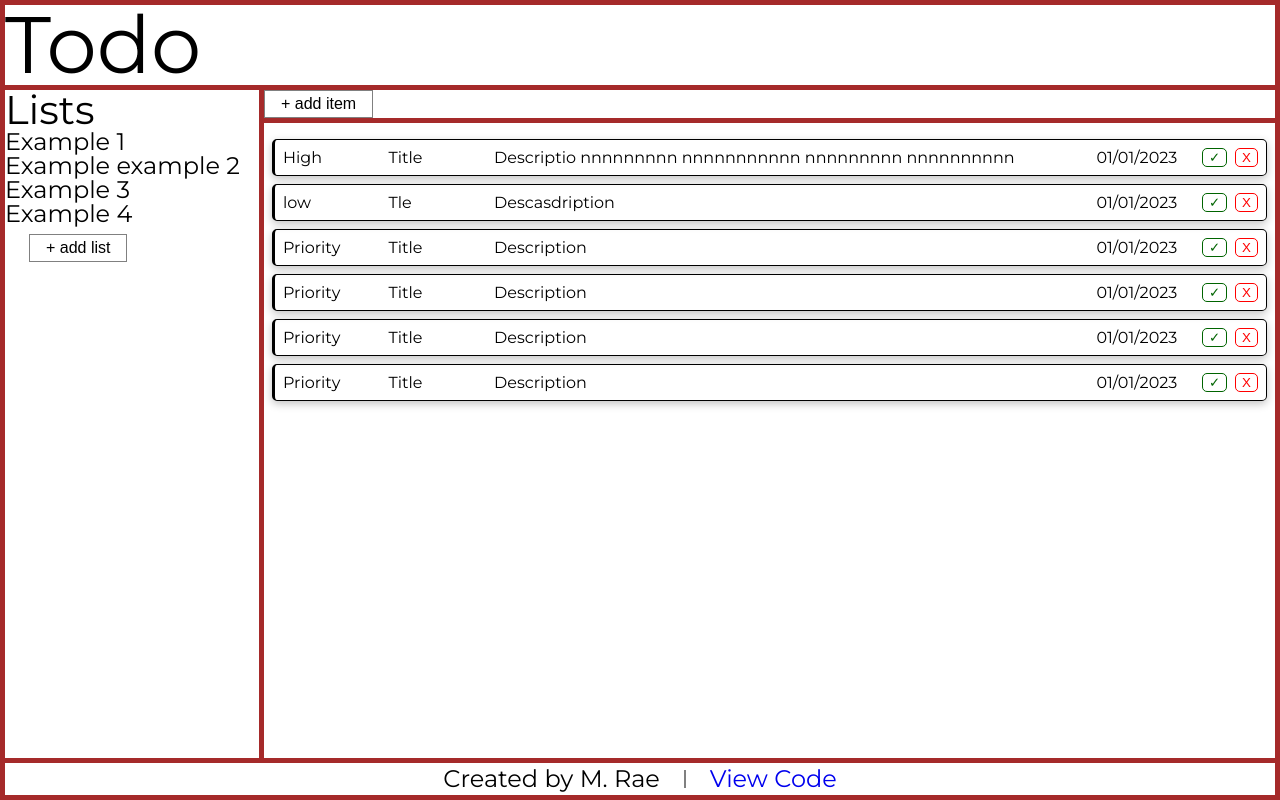
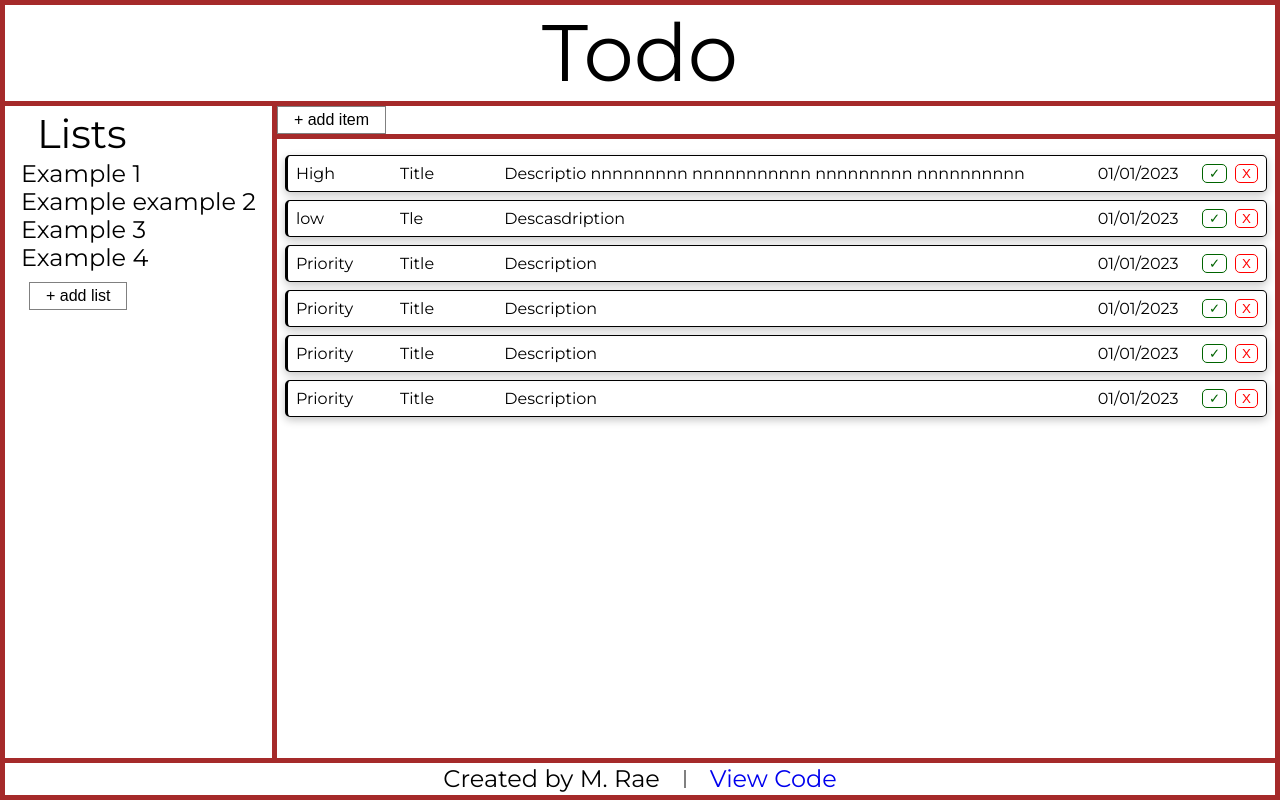
Before and after one commit to mattyjrae123/todo-list, a website built with webpack: page src/index.html in a window 1280 px wide. Built offline with nearby package versions, Linux system fonts and the light colour scheme.

Commit message:
Add margins to h1, h2 and h3

```diff
--- a/src/styles/style.css
+++ b/src/styles/style.css
@@ -175,12 +175,16 @@ footer > div {
 
 h1 {
   font-size: 5rem;
+  margin: 0.5rem auto;
+  text-align: center;
 }
 
 h2 {
   font-size: 2.5rem;
+  margin: 0.5rem 2rem;
 }
 
 h3 {
   font-size: 1.5rem;
+  margin: 0.25rem 1rem;
 }
```
